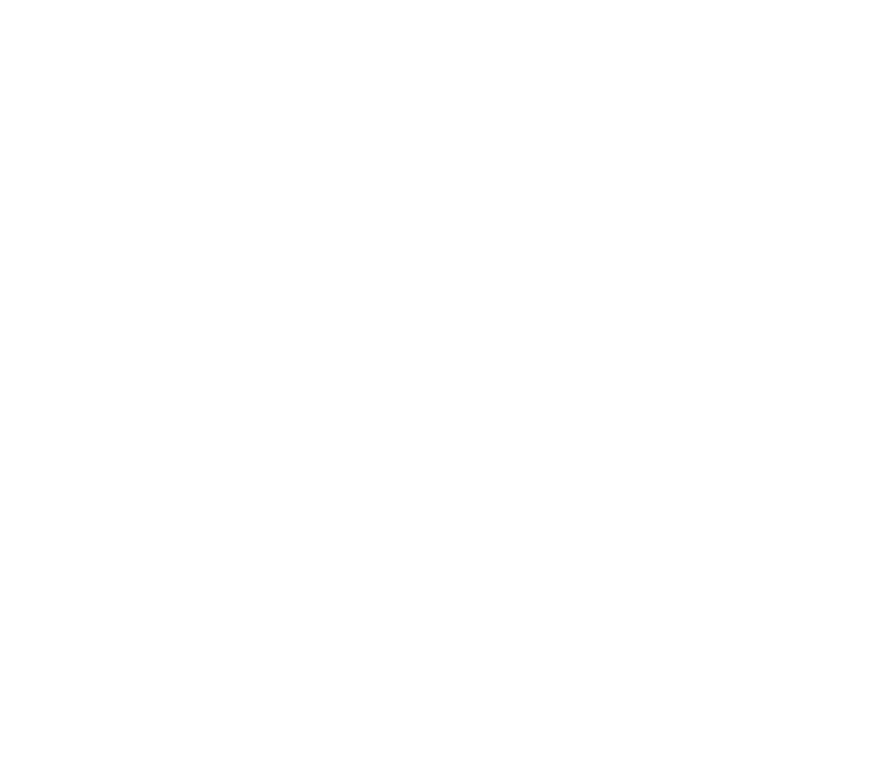
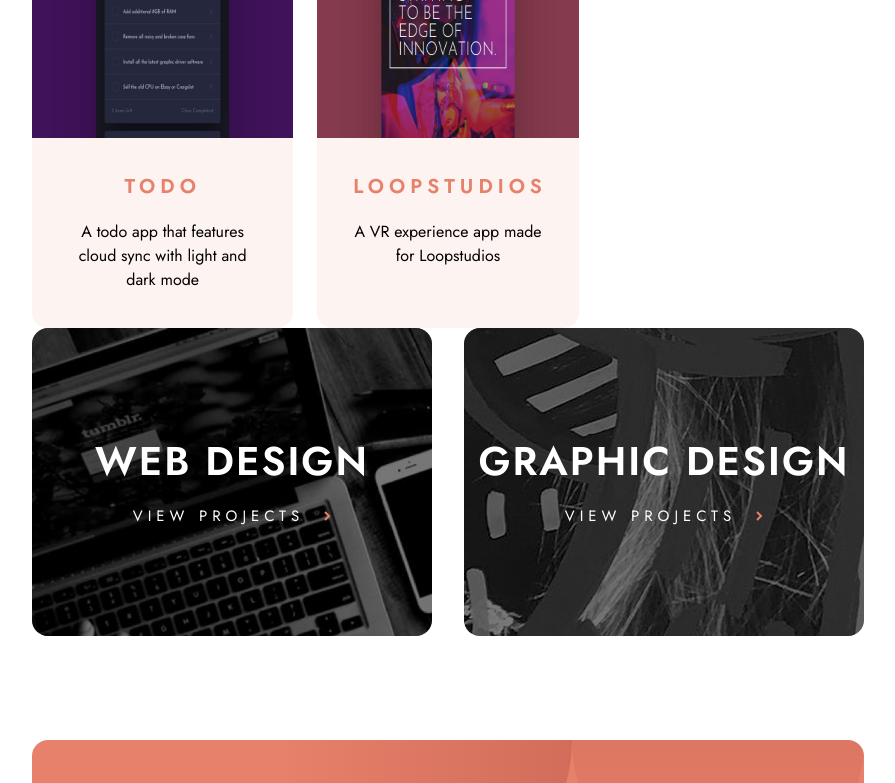
Before and after one commit to Oz996/Designo, a React (Vite) app: page /appdesign in a window 1280 px wide. Shown: the part 1260-2043 px from the top of the page, without its empty margins (192-1087 px from the left). Before the commit the page ends 1096 px from the top, so only its background shows below. Built offline with nearby package versions, Linux system fonts and the light colour scheme.

Commit message:
made the design component dynamically render content

```diff
--- a/src/components/shared/Cards.tsx
+++ b/src/components/shared/Cards.tsx
@@ -1,14 +1,26 @@
 import { useLocation } from "react-router-dom";
 import { WebDesignData } from "../../data/WebDesign";
+import { useEffect, useState } from "react";
+import { Card } from "../../data/CardInterface";
+import { AppDesignData } from "../../data/AppDesign";
 
 const Cards = () => {
+  const [cardData, setCardData] = useState<Card[]>([]);
   const location = useLocation();
   const webdesign = location.pathname === "/webdesign";
+  const appdesign = location.pathname === "/appdesign";
+
+  useEffect(() => {
+    if (webdesign) {
+      setCardData(WebDesignData);
+    } else if (appdesign) {
+      setCardData(AppDesignData);
+    }
+  }, [webdesign, appdesign]);
 
   return (
     <section className="w-full grid lg:grid-cols-3 gap-6">
-      {webdesign &&
-        WebDesignData.map((card) => (
+      {cardData.map((card) => (
         <article
           key={card.title}
           className="rounded-2xl bg-[#FDF3F0] flex flex-col sm:flex-row items-center lg:block"
--- a/src/components/shared/DesignSection.tsx
+++ b/src/components/shared/DesignSection.tsx
@@ -1,24 +1,52 @@
+import { useLocation } from "react-router-dom";
 import ArrowRight from "../../assets/shared/desktop/icon-right-arrow.svg";
+import classNames from "classnames";
 
 const DesignSection = () => {
+  const location = useLocation();
+  const currentPath = location.pathname;
+  const webdesign = location.pathname === "/webdesign";
+  const appdesign = location.pathname === "/appdesign";
+
+  const links = [
+    {
+      title: "app design",
+      path: "/appdesign",
+    },
+    {
+      title: "web design",
+      path: "/webdesign",
+    },
+    {
+      title: "graphic design",
+      path: "/graphicdesign",
+    },
+  ];
+
   return (
     <section className="w-full gap-8 flex flex-col lg:flex-row justify-between text-white uppercase">
-      <div className="w-full bg-home-app-design-mobile bg-cover sm:bg-home-app-design-tablet lg:bg-home-app-design-desktop flex flex-col gap-5 sm:h-[12.5rem] lg:h-[19.25rem] justify-center items-center rounded-2xl relative">
-        <div className="absolute inset-0 image-overlay rounded-2xl" />
-        <h2 className="text-[28px] sm:heading-md z-10">app design</h2>
-        <div className="flex gap-5 items-center z-10">
-          <p className="text-[15px] tracking-[5px]">view projects</p>
-          <img src={ArrowRight} alt="" />
+      {links.map((link) => (
+        <div
+          className={classNames({
+            "w-full flex flex-col gap-5 sm:h-[12.5rem] lg:h-[19.25rem] justify-center items-center rounded-2xl bg-cover relative":
+              true,
+            "bg-home-app-design-mobile sm:bg-home-app-design-tablet lg:bg-home-app-design-desktop":
+              link.path === "/appdesign",
+            "bg-home-graphic-design-mobile sm:bg-home-graphic-design-tablet lg:bg-home-graphic-design-desktop":
+              link.path === "/graphicdesign",
+            "bg-home-web-design-mobile sm:bg-home-web-design-tablet lg:bg-home-web-design-desktop":
+              link.path === "/webdesign",
+            hidden: link.path === currentPath,
+          })}
+        >
+          <div className="absolute inset-0 image-overlay rounded-2xl" />
+          <h2 className="text-[28px] sm:heading-md z-10">{link.title}</h2>
+          <div className="flex gap-5 items-center z-10">
+            <p className="text-[15px] tracking-[5px]">view projects</p>
+            <img src={ArrowRight} alt="" />
+          </div>
         </div>
-      </div>
-      <div className="w-full bg-home-graphic-design-mobile bg-cover sm:bg-home-graphic-design-tablet lg:bg-home-graphic-design-desktop flex flex-col gap-5 sm:h-[12.5rem] lg:h-[19.25rem] justify-center items-center rounded-2xl relative">
-        <div className="absolute inset-0 image-overlay rounded-2xl" />
-        <h2 className="text-[28px] sm:heading-md z-10">graphic design</h2>
-        <div className="flex gap-5 items-center z-10">
-          <p className="text-[15px] tracking-[5px]">view projects</p>
-          <img src={ArrowRight} alt="" />
-        </div>
-      </div>
+      ))}
     </section>
   );
 };
--- a/src/pages/AppDesign.tsx
+++ b/src/pages/AppDesign.tsx
@@ -1,9 +1,13 @@
+import Cards from "../components/shared/Cards";
+import DesignSection from "../components/shared/DesignSection";
 import PageBanner from "../components/shared/PageBanner";
 
 const AppDesign = () => {
   return (
     <>
       <PageBanner />
+      <Cards />
+      <DesignSection />
     </>
   );
 };
```
Lines whose indentation alone changed are shown as unchanged.
